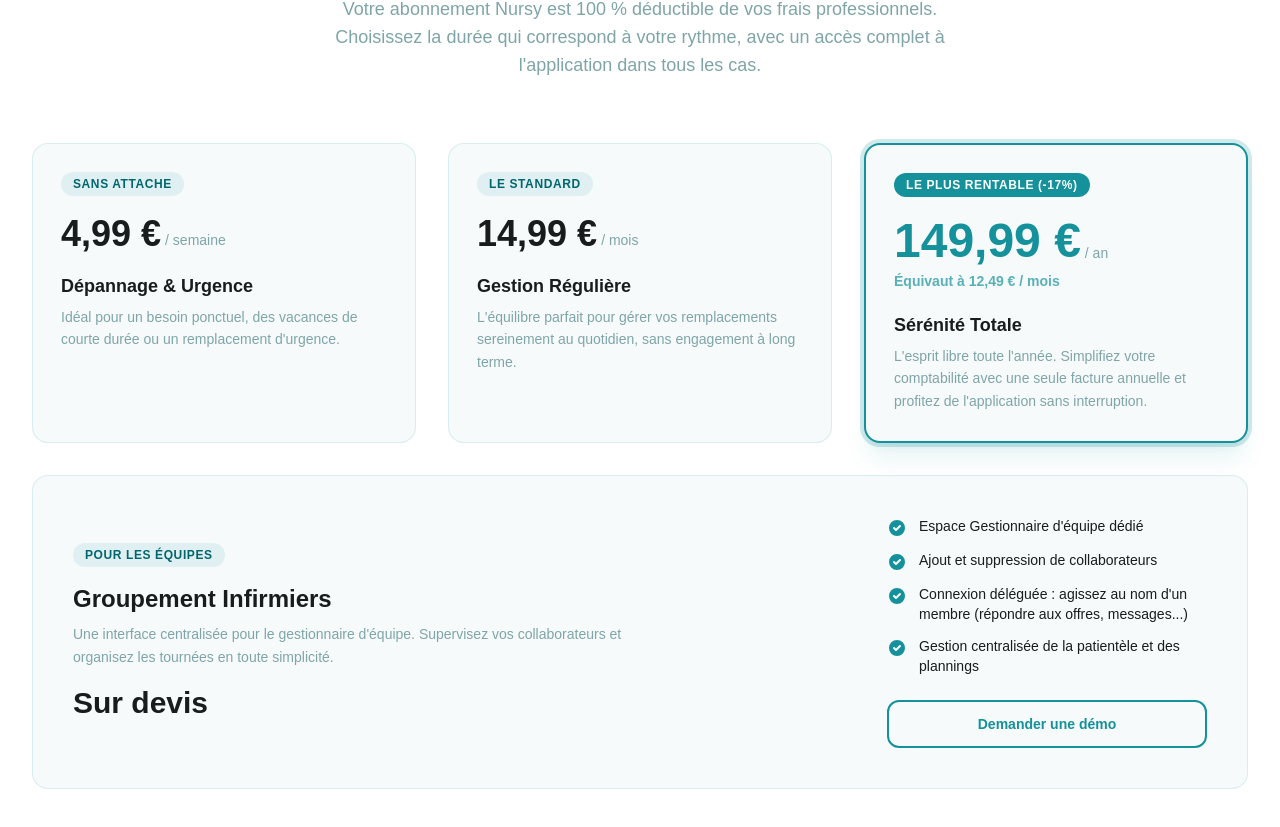
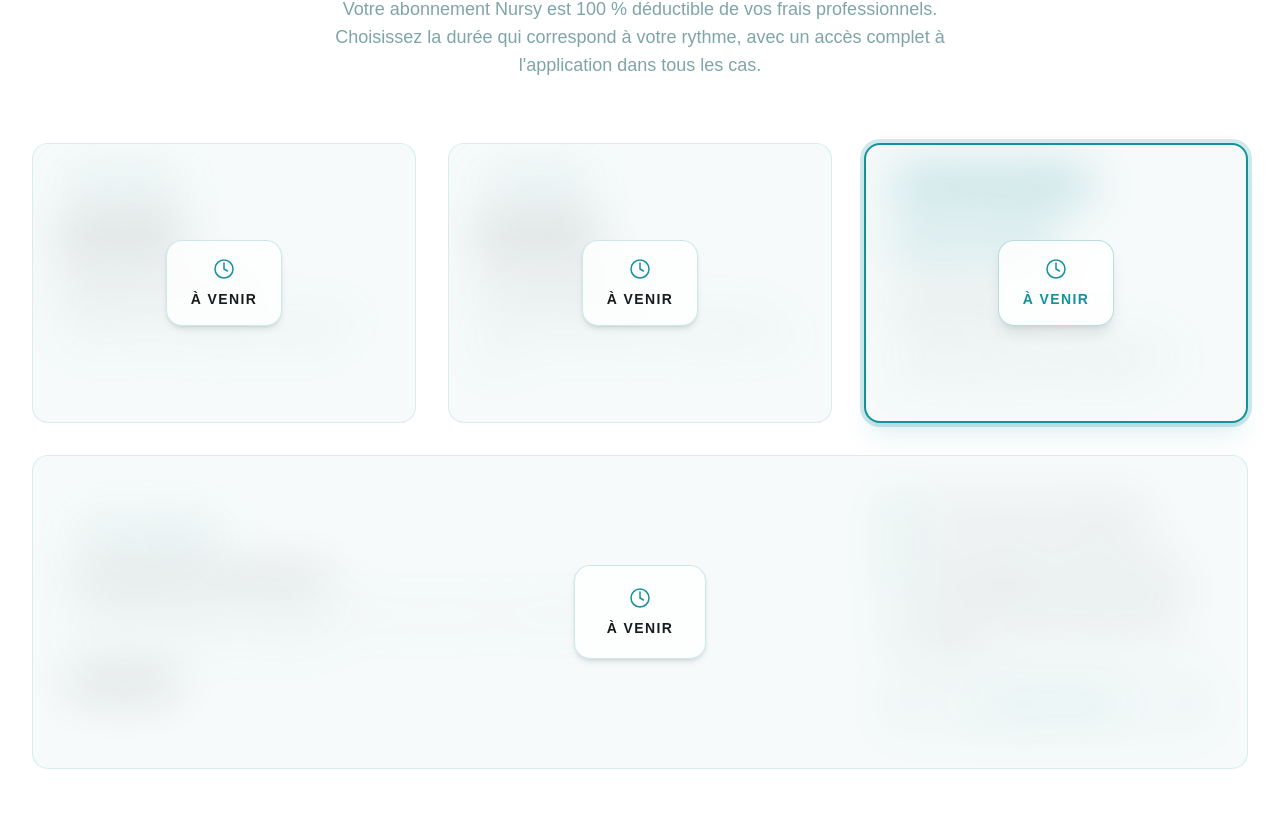
Before and after one commit to JD-Orkest/nursy-landing-page, a Nuxt app: page / in a window 1280 px wide. Shown: the part 5330-6157 px from the top of the page. Built offline with nearby package versions, Linux system fonts and the light colour scheme.

Commit message:
feat: ajout d'un message "À venir" dans la section des tarifs et mise à jour des traductions en français et néerlandais

```diff
--- a/components/organisms/PricingSection.vue
+++ b/components/organisms/PricingSection.vue
@@ -30,16 +30,19 @@
       <div class="grid grid-cols-1 md:grid-cols-3 gap-6 lg:gap-8 items-stretch">
 
         <!-- ── Plan Hebdomadaire ── -->
-        <div class="bg-surface rounded-2xl border border-secondary/40 p-7 flex flex-col gap-5">
+        <div class="relative bg-surface rounded-2xl border border-secondary/40 overflow-hidden">
+          <!-- Contenu flou -->
+          <div class="p-7 flex flex-col gap-5 blur-xl opacity-40 pointer-events-none select-none">
             <span class="inline-flex items-center self-start bg-secondary/30 text-primary-dark text-xs font-bold font-manrope tracking-wider uppercase rounded-full px-3 py-1">
               {{ t('pricing.plan_weekly.badge') }}
             </span>
 
             <div class="flex items-end gap-1">
               <p class="font-manrope font-extrabold text-4xl text-text-main leading-none">
-              {{ t('pricing.plan_weekly.price') }}
+                <!-- {{ t('pricing.plan_weekly.price') }} -->
+                bientôt
               </p>
-            <span class="font-jakarta text-sm text-info mb-0.5">{{ t('pricing.plan_weekly.duration') }}</span>
+              <span class="font-jakarta text-sm text-info mb-0.5"><!-- {{ t('pricing.plan_weekly.duration') }} --></span>
             </div>
 
             <div>
@@ -51,18 +54,31 @@
               </p>
             </div>
           </div>
+          <!-- Overlay à venir -->
+          <div class="absolute inset-0 flex items-center justify-center">
+            <div class="inline-flex flex-col items-center gap-2 bg-white/80 backdrop-blur-sm border border-secondary/60 rounded-2xl px-6 py-4 shadow-md">
+              <svg class="w-6 h-6 text-primary" fill="none" viewBox="0 0 24 24" stroke="currentColor" stroke-width="1.5" aria-hidden="true">
+                <path stroke-linecap="round" stroke-linejoin="round" d="M12 6v6l3.5 2M21 12a9 9 0 11-18 0 9 9 0 0118 0z" />
+              </svg>
+              <span class="font-manrope font-bold text-sm text-text-main tracking-widest uppercase">{{ t('pricing.coming_soon') }}</span>
+            </div>
+          </div>
+        </div>
 
         <!-- ── Plan Mensuel ── -->
-        <div class="bg-surface rounded-2xl border border-secondary/40 p-7 flex flex-col gap-5">
+        <div class="relative bg-surface rounded-2xl border border-secondary/40 overflow-hidden">
+          <!-- Contenu flou -->
+          <div class="p-7 flex flex-col gap-5 blur-xl opacity-40 pointer-events-none select-none">
             <span class="inline-flex items-center self-start bg-secondary/30 text-primary-dark text-xs font-bold font-manrope tracking-wider uppercase rounded-full px-3 py-1">
               {{ t('pricing.plan_monthly.badge') }}
             </span>
 
             <div class="flex items-end gap-1">
               <p class="font-manrope font-extrabold text-4xl text-text-main leading-none">
-              {{ t('pricing.plan_monthly.price') }}
+                <!-- {{ t('pricing.plan_monthly.price') }} -->
+                bientôt
               </p>
-            <span class="font-jakarta text-sm text-info mb-0.5">{{ t('pricing.plan_monthly.duration') }}</span>
+              <span class="font-jakarta text-sm text-info mb-0.5"><!-- {{ t('pricing.plan_monthly.duration') }} --></span>
             </div>
 
             <div>
@@ -74,9 +90,21 @@
               </p>
             </div>
           </div>
+          <!-- Overlay à venir -->
+          <div class="absolute inset-0 flex items-center justify-center">
+            <div class="inline-flex flex-col items-center gap-2 bg-white/80 backdrop-blur-sm border border-secondary/60 rounded-2xl px-6 py-4 shadow-md">
+              <svg class="w-6 h-6 text-primary" fill="none" viewBox="0 0 24 24" stroke="currentColor" stroke-width="1.5" aria-hidden="true">
+                <path stroke-linecap="round" stroke-linejoin="round" d="M12 6v6l3.5 2M21 12a9 9 0 11-18 0 9 9 0 0118 0z" />
+              </svg>
+              <span class="font-manrope font-bold text-sm text-text-main tracking-widest uppercase">{{ t('pricing.coming_soon') }}</span>
+            </div>
+          </div>
+        </div>
 
         <!-- ── Plan Annuel (mis en avant) ── -->
-        <div class="relative bg-surface rounded-2xl border-2 border-primary ring-4 ring-primary/20 p-7 flex flex-col gap-5 shadow-xl shadow-primary/10">
+        <div class="relative bg-surface rounded-2xl border-2 border-primary ring-4 ring-primary/20 overflow-hidden shadow-xl shadow-primary/10">
+          <!-- Contenu flou -->
+          <div class="p-7 flex flex-col gap-5 blur-xl opacity-40 pointer-events-none select-none">
             <span class="inline-flex items-center self-start bg-primary text-white text-xs font-bold font-manrope tracking-wider uppercase rounded-full px-3 py-1">
               {{ t('pricing.plan_yearly.badge') }}
             </span>
@@ -84,12 +112,13 @@
             <div>
               <div class="flex items-end gap-1">
                 <p class="font-manrope font-extrabold text-5xl text-primary leading-none">
-                {{ t('pricing.plan_yearly.price') }}
+                  <!-- {{ t('pricing.plan_yearly.price') }} -->
+                  bientôt
                 </p>
-              <span class="font-jakarta text-sm text-info mb-0.5">{{ t('pricing.plan_yearly.duration') }}</span>
+                <span class="font-jakarta text-sm text-info mb-0.5"><!-- {{ t('pricing.plan_yearly.duration') }} --></span>
               </div>
               <p class="mt-1.5 font-jakarta text-sm font-semibold text-primary/70">
-              {{ t('pricing.plan_yearly.equivalent') }}
+                <!-- {{ t('pricing.plan_yearly.equivalent') }} -->
               </p>
             </div>
 
@@ -102,6 +131,16 @@
               </p>
             </div>
           </div>
+          <!-- Overlay à venir -->
+          <div class="absolute inset-0 flex items-center justify-center">
+            <div class="inline-flex flex-col items-center gap-2 bg-white/85 backdrop-blur-sm border border-primary/30 rounded-2xl px-6 py-4 shadow-lg">
+              <svg class="w-6 h-6 text-primary" fill="none" viewBox="0 0 24 24" stroke="currentColor" stroke-width="1.5" aria-hidden="true">
+                <path stroke-linecap="round" stroke-linejoin="round" d="M12 6v6l3.5 2M21 12a9 9 0 11-18 0 9 9 0 0118 0z" />
+              </svg>
+              <span class="font-manrope font-bold text-sm text-primary tracking-widest uppercase">{{ t('pricing.coming_soon') }}</span>
+            </div>
+          </div>
+        </div>
 
       </div>
 
@@ -109,7 +148,9 @@
 
 
       <!-- ─── Carte Bureaux Infirmiers (pleine largeur) ─── -->
-      <div class="mt-6 lg:mt-8 rounded-2xl border border-secondary/40 bg-surface p-7 lg:p-10">
+      <div class="relative mt-6 lg:mt-8 rounded-2xl border border-secondary/40 bg-surface overflow-hidden">
+        <!-- Contenu flou -->
+        <div class="p-7 lg:p-10 blur-xl opacity-40 pointer-events-none select-none">
           <div class="flex flex-col gap-8 lg:flex-row lg:items-center lg:gap-16">
 
           <!-- Gauche : texte + prix -->
@@ -128,7 +169,8 @@
             </div>
 
             <p class="font-manrope font-extrabold text-3xl text-text-main">
-              {{ t('pricing.plan_group.price') }}
+              <!-- {{ t('pricing.plan_group.price') }} -->
+              bientôt
             </p>
           </div>
 
@@ -158,6 +200,16 @@
 
         </div>
       </div>
+        <!-- Overlay à venir -->
+        <div class="absolute inset-0 flex items-center justify-center">
+          <div class="inline-flex flex-col items-center gap-2 bg-white/80 backdrop-blur-sm border border-secondary/60 rounded-2xl px-8 py-5 shadow-md">
+            <svg class="w-6 h-6 text-primary" fill="none" viewBox="0 0 24 24" stroke="currentColor" stroke-width="1.5" aria-hidden="true">
+              <path stroke-linecap="round" stroke-linejoin="round" d="M12 6v6l3.5 2M21 12a9 9 0 11-18 0 9 9 0 0118 0z" />
+            </svg>
+            <span class="font-manrope font-bold text-sm text-text-main tracking-widest uppercase">{{ t('pricing.coming_soon') }}</span>
+          </div>
+        </div>
+      </div>
 
     </div>
   </section>
--- a/locales/fr.json
+++ b/locales/fr.json
@@ -174,6 +174,7 @@
   },
   "pricing": {
     "eyebrow": "TARIFS FLEXIBLES",
+    "coming_soon": "À venir",
     "title": "Un prix transparent. Une sérénité absolue.",
     "subtitle": "Votre abonnement Nursy est 100 % déductible de vos frais professionnels. Choisissez la durée qui correspond à votre rythme, avec un accès complet à l'application dans tous les cas.",
     "tax_note": "100 % déductible fiscalement",
--- a/locales/nl.json
+++ b/locales/nl.json
@@ -174,6 +174,7 @@
   },
   "pricing": {
     "eyebrow": "FLEXIBELE TARIEVEN",
+    "coming_soon": "Binnenkort",
     "title": "Een transparante prijs. Absolute sereniteit.",
     "subtitle": "Uw Nursy-abonnement is 100% fiscaal aftrekbaar als beroepskost. Kies de duur die bij uw ritme past, met volledige toegang tot de app in elk geval.",
     "tax_note": "100% fiscaal aftrekbaar",
```
Lines whose indentation alone changed are shown as unchanged.
